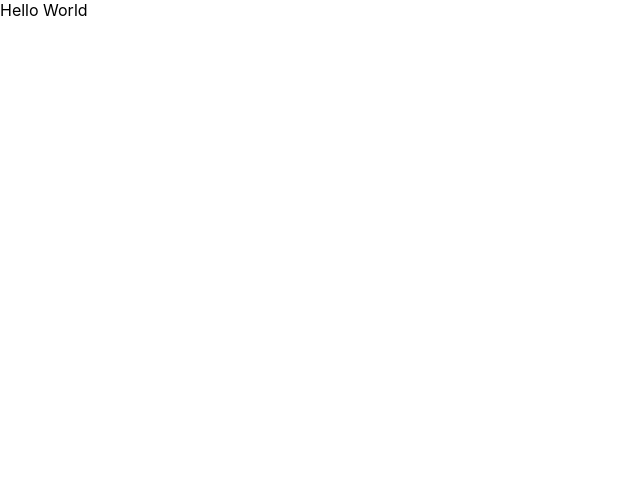
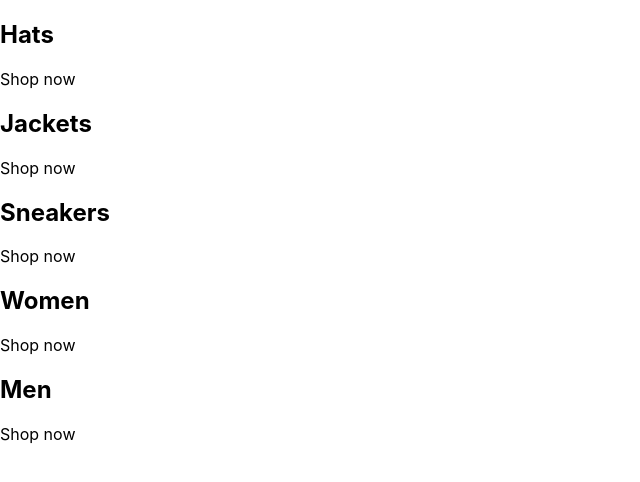
Before and after one commit to shermainelim/react-shopping-cart, a React (Create React App) app in the folder shopping-cart/: page / in a window 1280 px wide. Shown: the top 482 px of the page, without its empty margins (0-640 px from the left). Built offline with nearby package versions, Linux system fonts and the light colour scheme.

Commit message:
Update App.js

```diff
--- a/shopping-cart/src/App.js
+++ b/shopping-cart/src/App.js
@@ -1,8 +1,43 @@
-import logo from "./logo.svg";
-import "./App.css";
-
-function App() {
-  return <div>Hello World</div>;
-}
+const App = () => {
+  return (
+    <div className="categories-container">
+      <div className="category-container">
+        {/*<img/>*/}
+        <div className="category-body-container">
+          <h2>Hats</h2>
+          <p>Shop now</p>
+        </div>
+      </div>
+      <div className="category-container">
+        {/*<img/>*/}
+        <div className="category-body-container">
+          <h2>Jackets</h2>
+          <p>Shop now</p>
+        </div>
+      </div>
+      <div className="category-container">
+        {/*<img/>*/}
+        <div className="category-body-container">
+          <h2>Sneakers</h2>
+          <p>Shop now</p>
+        </div>
+      </div>
+      <div className="category-container">
+        {/*<img/>*/}
+        <div className="category-body-container">
+          <h2>Women</h2>
+          <p>Shop now</p>
+        </div>
+      </div>
+      <div className="category-container">
+        {/*<img/>*/}
+        <div className="category-body-container">
+          <h2>Men</h2>
+          <p>Shop now</p>
+        </div>
+      </div>
+    </div>
+  );
+};
 
 export default App;
```
